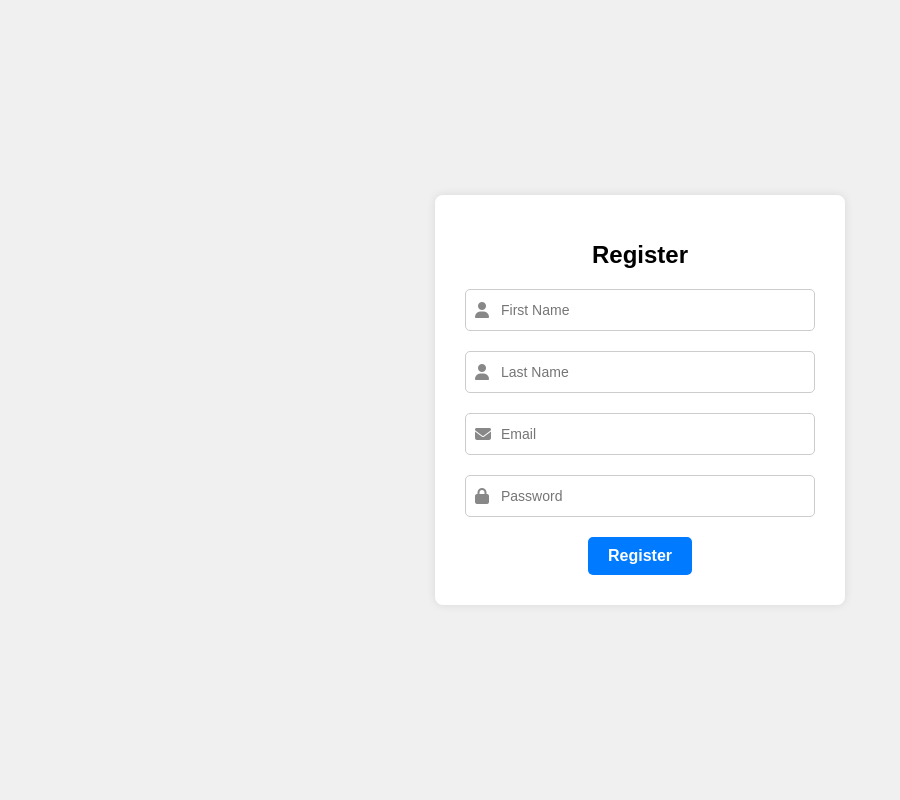
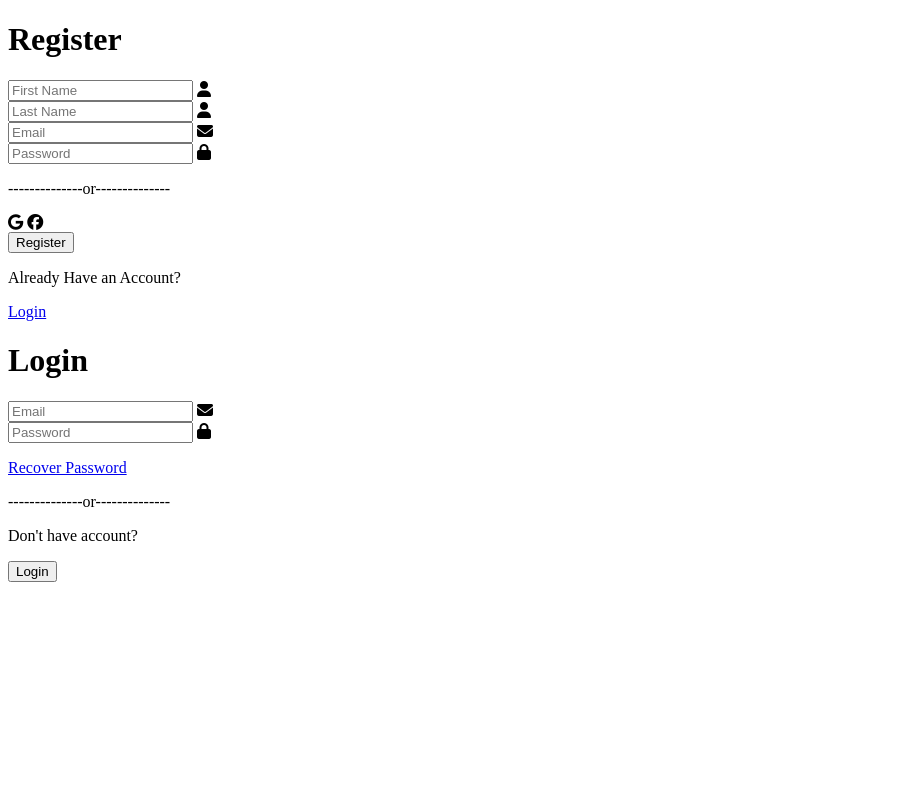
Before and after one commit to rebecca329/Bakewise, a PHP site: page / in a window 1280 px wide. Shown: the whole page, without its empty margins (0-900 px from the left). Run offline with PHP 8.4, Linux system fonts and the light colour scheme.

Commit message:
index update .php

```diff
--- a/index.php
+++ b/index.php
@@ -5,105 +5,61 @@
     <meta name="viewport" content="width=device-width, initial-scale=1.0">
     <title>Register and Login</title>
     <link rel="stylesheet" href="https://cdnjs.cloudflare.com/ajax/libs/font-awesome/6.7.0/css/all.min.css">
-    <style>
-        body {
-            font-family: Arial, sans-serif;
-            display: flex;
-            justify-content: center;
-            align-items: center;
-            height: 100vh;
-            margin: 0;
-            background-color: #f0f0f0;
-        }
-
-        .container {
-            background-color: #fff;
-            padding: 30px;
-            border-radius: 8px;
-            box-shadow: 0 0 10px rgba(0, 0, 0, 0.1);
-            width: 350px;
-        }
-
-        .form-title {
-            margin-bottom: 20px;
-            text-align: center;
-            font-size: 24px;
-        }
-
-        .input-group {
-            display: flex;
-            align-items: center;
-            margin-bottom: 20px;
-            position: relative;
-        }
-
-        .input-group i {
-            position: absolute;
-            left: 10px;
-            color: #888;
-        }
-
-        .input-group input {
-            width: 100%;
-            padding: 12px 12px 12px 35px;
-            border: 1px solid #ccc;
-            border-radius: 5px;
-            font-size: 14px;
-        }
-
-        .input-group label {
-            display: block;
-            margin-top: 5px;
-            font-size: 14px;
-        }
-        button {
-  background-color: #007bff;
-  color: #fff;
-  border: none;
-  border-radius: 5px;
-  padding: 10px 20px;
-  align-items: center;
-  cursor: pointer;
-  font-size: 16px;
-  font-weight: bold;
-  display: block;
-  margin: 0 auto;
-  transition: background-color 0.3s ease-in-out;
-}
-
-button:hover {
-  background-color:    #0062cc;
-
-}
-
-    </style>
+    <link rel="stylesheet" href="style.css">
 </head>
 <body>
     <div class="container" id="signup">
         <h1 class="form-title">Register</h1>
         <form method="post" action="">
             <div class="input-group">
-
                 <input type="text" name="fName" id="fName" placeholder="First Name" required>
                 <i class="fas fa-user"></i>
             </div>
             <div class="input-group">
-
                 <input type="text" name="lName" id="lName" placeholder="Last Name" required>
                 <i class="fas fa-user"></i>
             </div>
             <div class="input-group">
-
                 <input type="email" name="email" id="email" placeholder="Email" required>
                 <i class="fas fa-envelope"></i>
             </div>
             <div class="input-group">
-
                 <input type="password" name="password" id="password" placeholder="Password" required>
                 <i class="fas fa-lock"></i>
             </div>
+        </form>
+        <p class="or">--------------or--------------</p>
+        <div class="icons">
+            <i class="fab fa-google"></i>
+            <i class="fab fa-facebook"></i>
+        </div>
+        <div class="button-group">
             <button type="submit">Register</button>
+        </div>
+        <div class="links">
+            <p>Already Have an Account?</p>
+            <a href="#">Login</a>
+        </div>
+    </div>
+    <div class="container" id="login">
+        <h1 class="form-title">Login</h1>
+        <form method="post" action="">
+            <div class="input-group">
+                <input type="email" name="email" id="email" placeholder="Email" required>
+                <i class="fas fa-envelope"></i>
+            </div>
+            <div class="input-group">
+                <input type="password" name="password" id="password" placeholder="Password" required>
+                <i class="fas fa-lock"></i>
+            </div>
+            <p class="recover">
+                <a href="#">Recover Password</a></p>
         </form>
+        <p class="or">--------------or--------------</p>
+        <div class="links">
+            <p>Don't have account?</p>
+           <button id="LoginButton">Login</button>
+        </div>
     </div>
 </body>
 </html>
```
Also changed, not shown: style.css (added).
